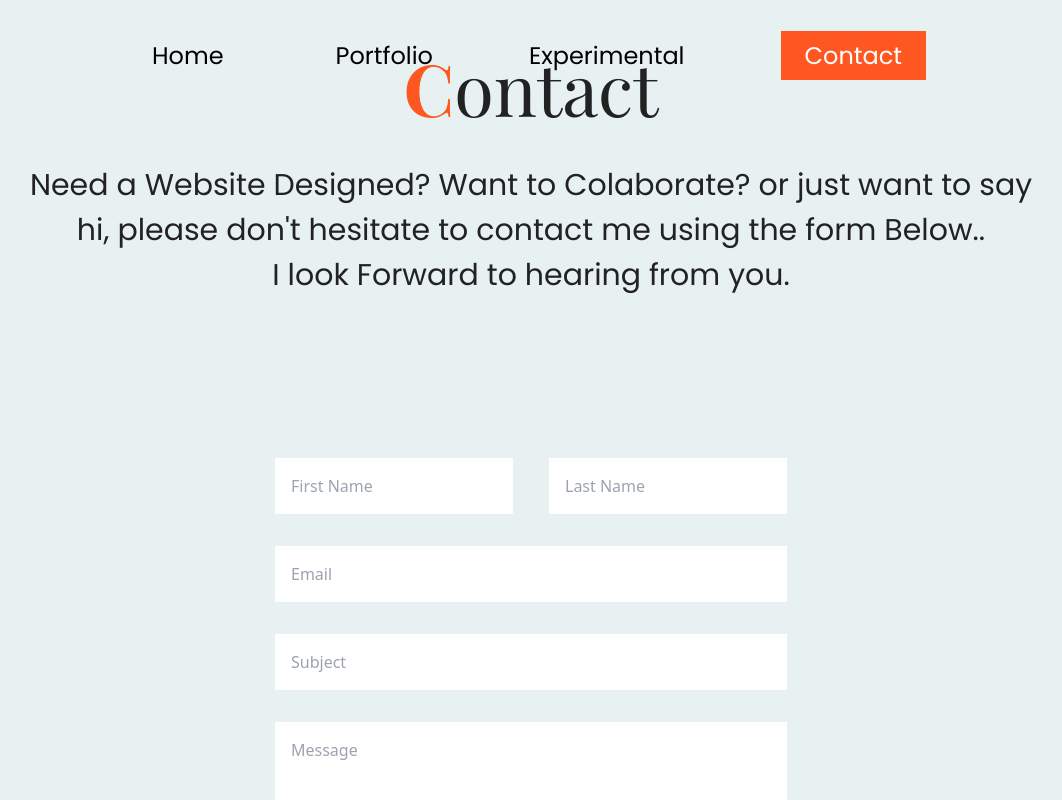
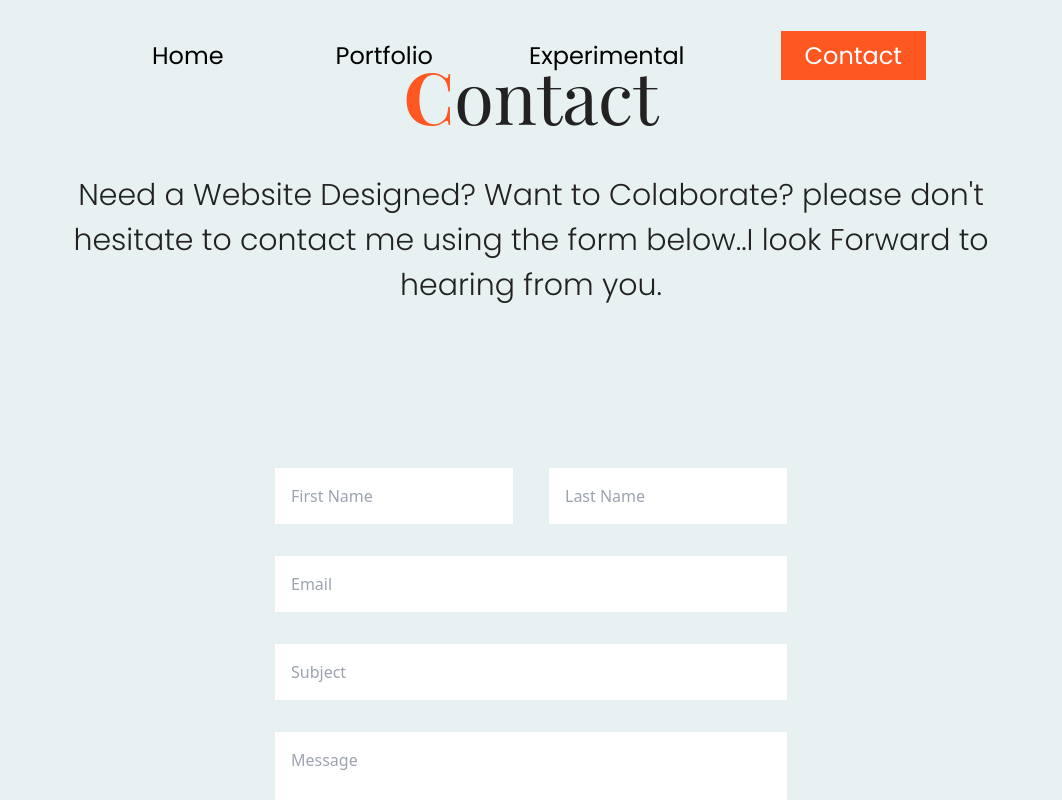
Before and after one commit to skystanoyevitch/sky-portfolio, a React (Create React App) app: page /Contact in a window 1280 px wide. Shown: the top 800 px of the page, without its empty margins (109-1171 px from the left). Built offline with nearby package versions, Linux system fonts and the light colour scheme; a web font is replaced by a local one.

Commit message:
fixed font and button colors

```diff
--- a/src/Page-components/Contact.js
+++ b/src/Page-components/Contact.js
@@ -5,6 +5,9 @@ import Nav from "./Nav";
 import { useForm } from "react-hook-form";
 import { motion } from "framer-motion";
 import { init, sendForm } from "emailjs-com";
+import toast, { Toaster } from "react-hot-toast";
+
+const notify = () => toast("Here is your toast.");
 init("user_UjPKV0EnHoctjH33XHpvR");
 
 function Contact() {
@@ -45,15 +48,13 @@ function Contact() {
 			{/* <Nav /> */}
 			<div className="container mx-auto md:h-full flex flex-col justify-around xl:justify-center xl:gap-32 px-8 py-14 md:py-0 md:items-center md:my-24 md:px-20 lg:px-32 xl:my-0 xl:h-screen">
 				<div className="text-center">
-					<h1 className="text-primary font-playFair text-5xl xl:text-7xl px-8 lg:px-0">
+					<h1 className="text-primary font-playFair text-5xl xl:text-7xl xl:leading-normal px-8 lg:px-0">
 						<span className="font-bold text-mainOrange">C</span>
 						ontact
 					</h1>
-					<p className="text-primary text-lg md:text-3xl font-poppins leading-7 xl:leading-normal pt-4 lg:pt-10 xl:max-w-5xl">
-						Need a Website Designed? Want to Colaborate? or just
-						want to say hi, please don't hesitate to contact me
-						using the form Below..
-						<br />I look Forward to hearing from you.
+					<p className="text-primary text-lg md:text-3xl font-poppins font-light leading-7 xl:leading-normal pt-4 lg:pt-6">
+						Need a Website Designed? Want to Colaborate? please don't hesitate to contact me
+						using the form below..I look Forward to hearing from you.
 					</p>
 				</div>
 
--- a/src/Page-components/Macro-components/About.js
+++ b/src/Page-components/Macro-components/About.js
@@ -54,7 +54,7 @@ function About() {
 		>
 			<div className="container mx-auto">
 				<h1 className="text-primary text-center font-playFair font-regular text-5xl lg:text-6xl xl:text-7xl mb-12 xl:mb-32">
-					Portfolio
+					<span className="font-bold text-mainOrange">P</span>ortfolio
 				</h1>
 				<ul className="hidden md:visible md:flex justify-evenly md:mx-auto lg: max-w-2xl xl:max-w-none md:my-12 lg:my-20 font-poppins font-light lg:text-xl">
 					<li>
--- a/src/Page-components/Macro-components/Hero.js
+++ b/src/Page-components/Macro-components/Hero.js
@@ -1,7 +1,10 @@
 import React from "react";
 import { Link } from "react-router-dom";
 import { motion } from "framer-motion";
+import toast, { Toaster } from "react-hot-toast";
 // import { useInView } from "react-intersection-observer";
+
+const notify = () => toast("Oppsies, Coming Soon i promise!");
 
 const buttonVarant = {
 	hover: {
@@ -27,13 +30,13 @@ function Hero() {
 					>
 						Sky Stanojevic
 					</h1>
-					<p className="mt-10 font-poppins text-primary text-xl leading-7 lg:text-3xl lg:leading-normal  lg:max-w-3xl xl:max-w-6xl">
+					<p className="mt-10 font-poppins font-light text-primary text-xl leading-7 lg:text-3xl lg:leading-normal  lg:max-w-3xl xl:max-w-6xl">
 						I am an experienced UI/UX Designer living in the sunny
 						side of San Diego, CA.
 					</p>
 				</div>
 				<div className="text-center flex flex-col md:flex-row md:justify-center">
-					<Link to="/Contact">
+					<Link to={"/Contact"}>
 						<motion.button
 							variants={buttonVarant}
 							style={{
@@ -43,10 +46,10 @@ function Hero() {
 							whileTap={{ scale: 0.9 }}
 							className="hover:bg-mainOrange hover:text-white bg-white py-2 px-6 font-poppins text-md xl:text-xl xl:w-30 mt-8 xl:mt-10 md:mr-4"
 						>
-							Resume
+							Contact
 						</motion.button>
 					</Link>
-					{/* <Link to="/Contact">
+					<div>
 						<motion.button
 							variants={buttonVarant}
 							style={{
@@ -54,11 +57,13 @@ function Hero() {
 							}}
 							whileHover="hover"
 							whileTap={{ scale: 0.9 }}
-							className="bg-white hover:rotate-3 py-4 px-6 font-poppins text-md xl:text-xl xl:w-30 mt-8 xl:mt-10 md:ml-4"
+							onClick={notify}
+							className="hover:bg-mainOrange hover:text-white bg-white py-2 px-6 font-poppins text-md xl:text-xl xl:w-30 mt-8 xl:mt-10 md:mr-4"
 						>
-							Contact
+							Resume
 						</motion.button>
-					</Link> */}
+						<Toaster />
+					</div>
 				</div>
 			</div>
 		</div>
--- a/src/icons/HandShake.js
+++ b/src/icons/HandShake.js
@@ -6,7 +6,7 @@ const HandShake = () => {
 			<svg
 				width="8em"
 				height="8em"
-                fill="#222222"
+                fill="#FF5722"
 				viewBox="0 0 256 256"
 				id="Flat"
 				xmlns="http://www.w3.org/2000/svg"
--- a/src/index.css
+++ b/src/index.css
@@ -1,5 +1,5 @@
 /* Font Imports */
-@import url("https://fonts.googleapis.com/css2?family=Poppins:wght@300;400;600,700,800&display=swap");
+@import url('https://fonts.googleapis.com/css2?family=Poppins:wght@100;200;300;400;500;600;700;800;900&display=swap');
 @import url('https://fonts.googleapis.com/css2?family=Playfair+Display:ital,wght@0,400;0,500;0,600;0,700;0,800;0,900;1,400;1,500;1,600;1,700;1,800;1,900&display=swap');
 
 /* Tailwind Imports */
```
